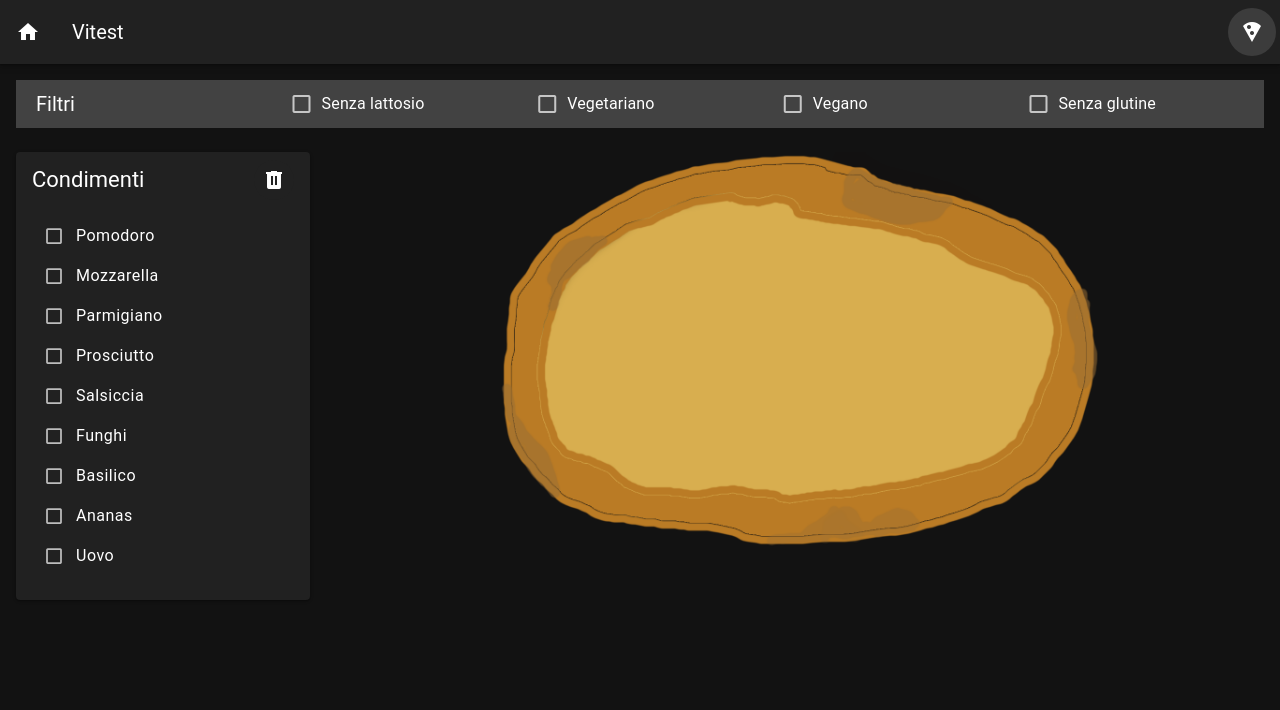
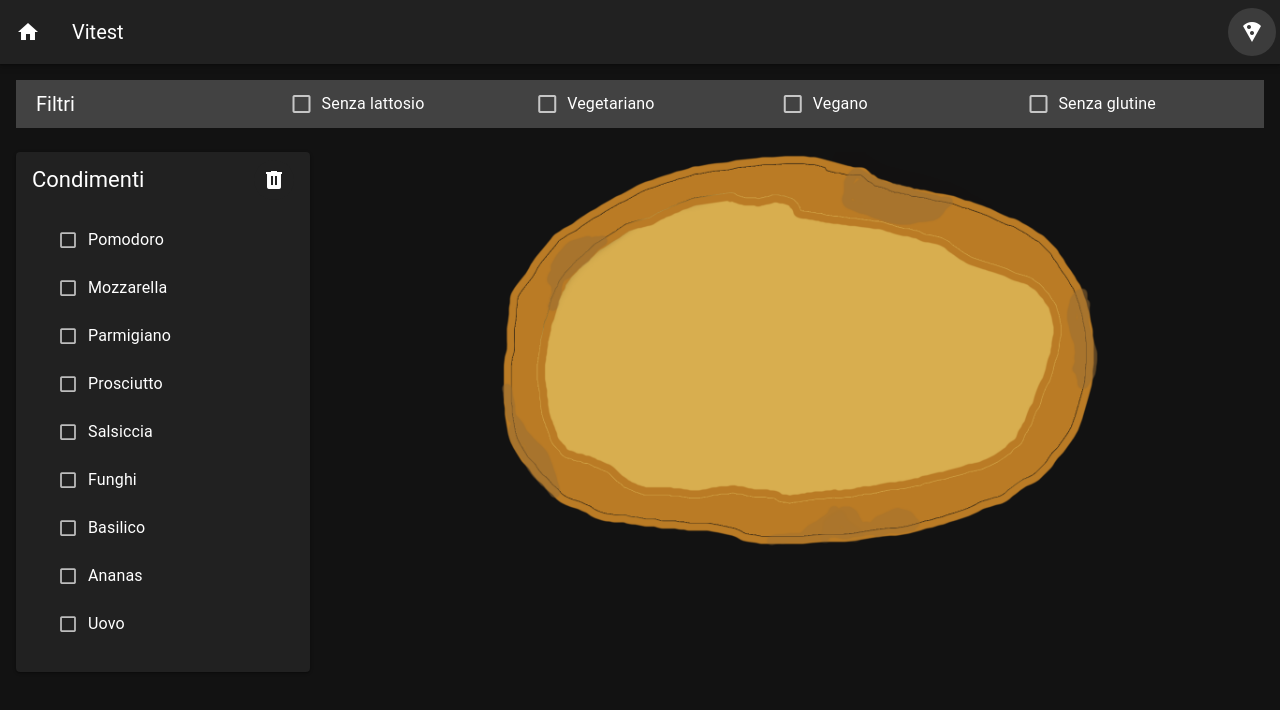
Before and after one commit to marco-mazzocchi/vitest-demo, a Vue app in the folder vitest-project/: page /configurator in a window 1280 px wide. Shown: the top 710 px of the page. Built offline with nearby package versions, Linux system fonts and the light colour scheme.

Commit message:
Create Configurator E2E test

```diff
--- a/vitest-project/src/components/Configurator/Configurator.vue
+++ b/vitest-project/src/components/Configurator/Configurator.vue
@@ -67,8 +67,13 @@ function emptyToppings() {
     <v-row>
       <v-col cols="12">
         <v-toolbar density="compact" title="Filtri">
-          <v-checkbox-btn v-for="filter in filters" :key="filter.key" :label="filter.name" :model-value="filter.value"
-                          @update:model-value="onFilterChange(filter.key, $event)"/>
+          <v-checkbox-btn
+            v-for="filter in filters"
+            :key="filter.key"
+            :label="filter.name"
+            :model-value="filter.value"
+            @update:model-value="onFilterChange(filter.key, $event)"
+          />
         </v-toolbar>
       </v-col>
     </v-row>
@@ -81,14 +86,17 @@ function emptyToppings() {
           </v-card-title>
           <v-card-text>
             <v-list density="compact">
-              <v-list-item v-for="(topping, index) in visibleToppings" :key="topping.name" :title="topping.name"
-                           :value="index" @click="onToppingChange(topping.name, !topping.selected)">
-                <template #prepend>
-                  <v-list-item-action start>
-                    <v-checkbox-btn :model-value="topping.selected"
-                                    @update:model-value="onToppingChange(topping.name, $event)"></v-checkbox-btn>
-                  </v-list-item-action>
-                </template>
+              <v-list-item
+                v-for="(topping, index) in visibleToppings"
+                :key="topping.name"
+                :value="index"
+                @click="onToppingChange(topping.name, !topping.selected)"
+              >
+                <v-checkbox-btn
+                  :model-value="topping.selected"
+                  :label="topping.name"
+                  @update:model-value="onToppingChange(topping.name, $event)"
+                />
               </v-list-item>
             </v-list>
           </v-card-text>
```
Also changed, not shown: 1 other file (tests, documents, lock files or other folders).
